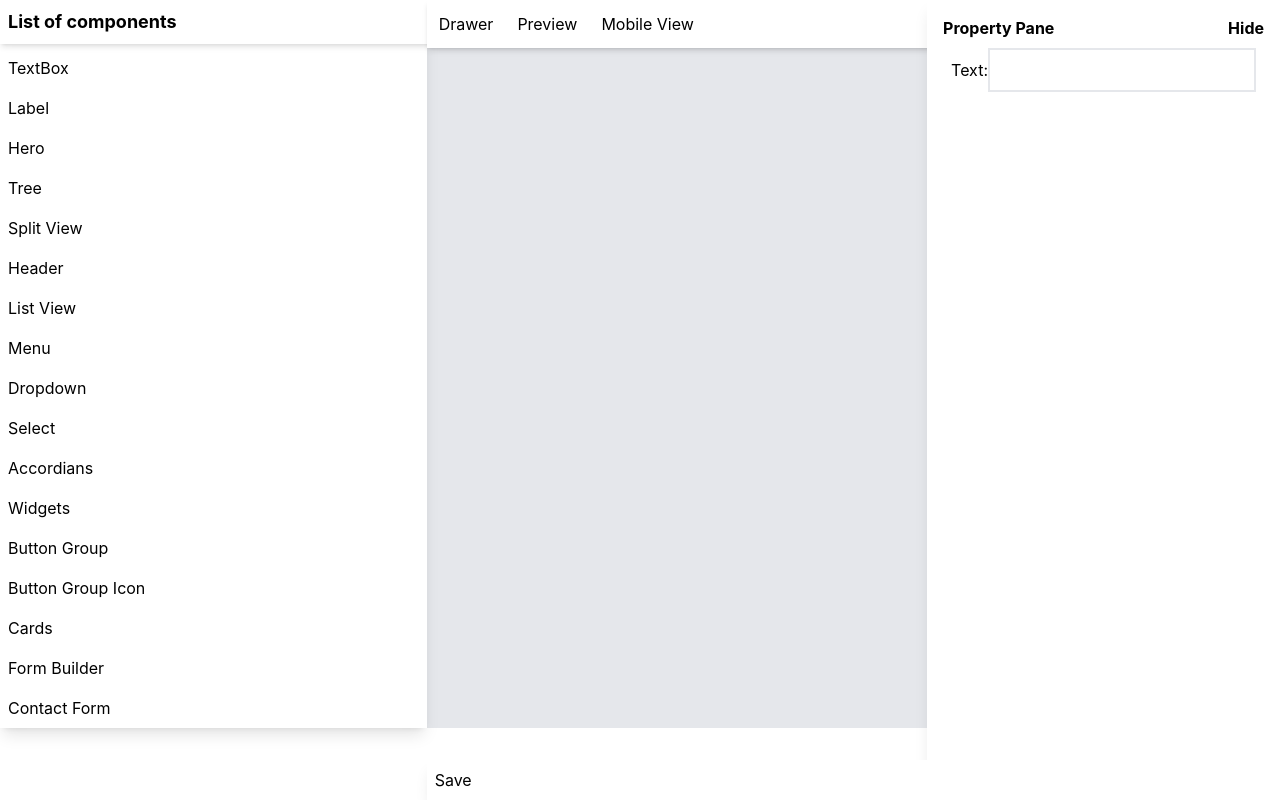
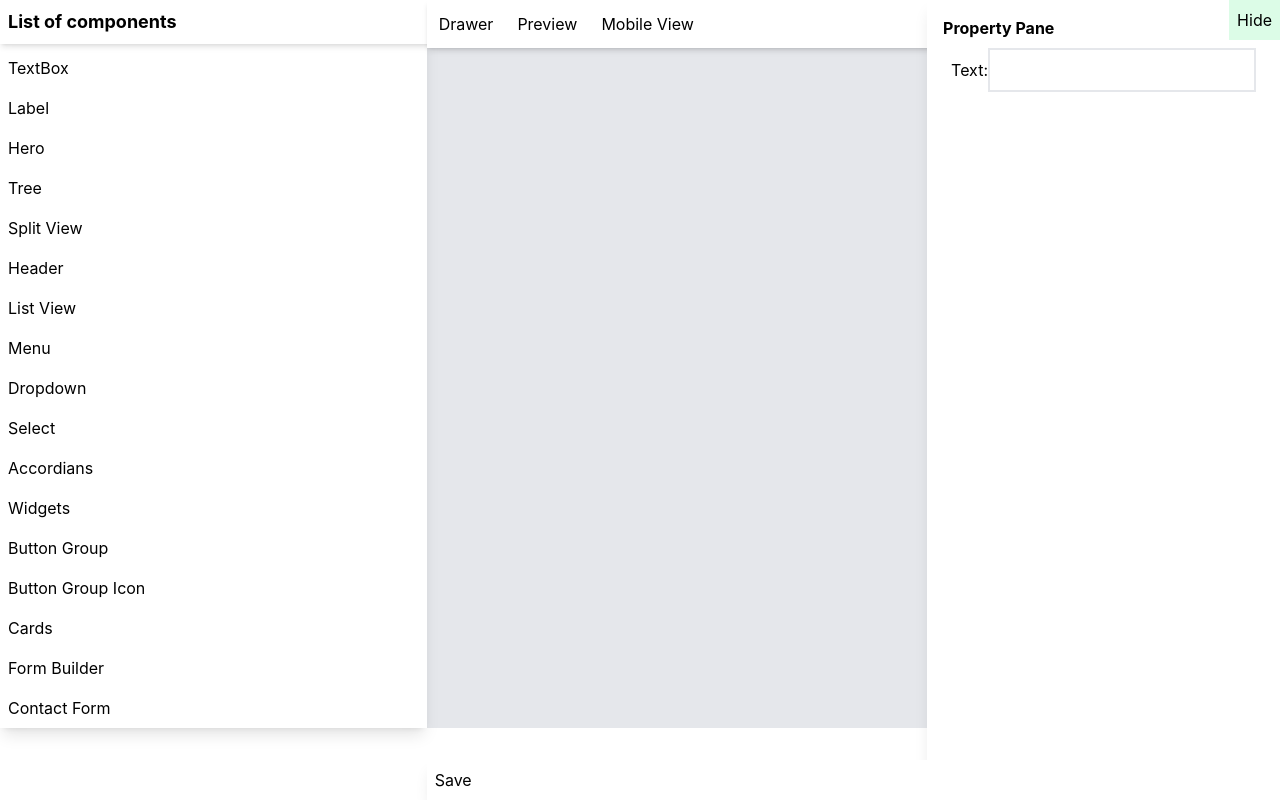
Before and after one commit to kalburgimanjunath/react-builder, a Next.js app: page / in a window 1280 px wide. Built offline with nearby package versions, Linux system fonts and the light colour scheme.

Commit message:
1 file modified

```diff
--- a/components/tools/PropertyPane.js
+++ b/components/tools/PropertyPane.js
@@ -1,4 +1,4 @@
-import React, { useState, useRef } from 'react';
+import React, { useState } from 'react';
 export default function index({
   selectedComponent,
   forwardRef,
@@ -8,14 +8,37 @@ export default function index({
   // const [textProperty, setTextProperty] = useState(
   //   selectedComponent ? selectedComponent.title : ''
   // );
-  const [hidepanel, setTogglePane] = useState(false);
+  const [hidepanel, setTogglePane] = useState(true);
   return (
     <>
-      <div className="bg-white fixed top-0 bottom-0 right-0 p-4 shadow-lg">
+      <button
+        className="bg-green-100 p-2 cursor-pointer fixed right-0 top-0"
+        onClick={() => {
+          console.log(!hidepanel);
+          setTogglePane(!hidepanel);
+        }}
+      >
+        Show
+      </button>
+      <div
+        className={
+          hidepanel
+            ? `bg-white fixed top-0 bottom-0 right-0 p-4 shadow-lg`
+            : 'hidden'
+        }
+      >
         <h3 className="font-bold flex justify-between">
           <span>Property Pane {hidepanel}</span>
-          <button onClick={() => setTogglePane(!hidepanel)}>Hide</button>
         </h3>
+        <button
+          className="bg-green-100 p-2 cursor-pointer fixed right-0 top-0"
+          onClick={() => {
+            console.log(!hidepanel);
+            setTogglePane(!hidepanel);
+          }}
+        >
+          Hide
+        </button>
         {/* <div className="p-2">{selectedComponent.id}</div> */}
         <div className="p-2">
           Text:
```
